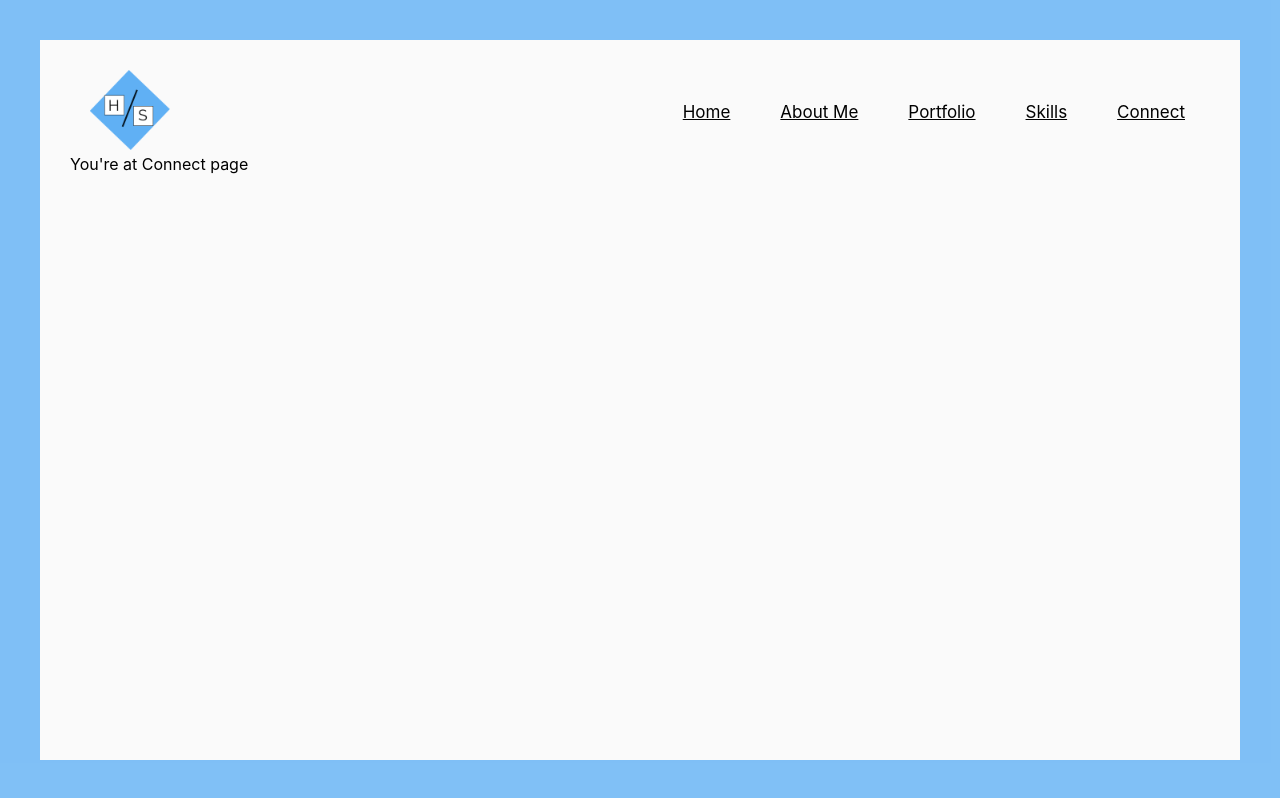
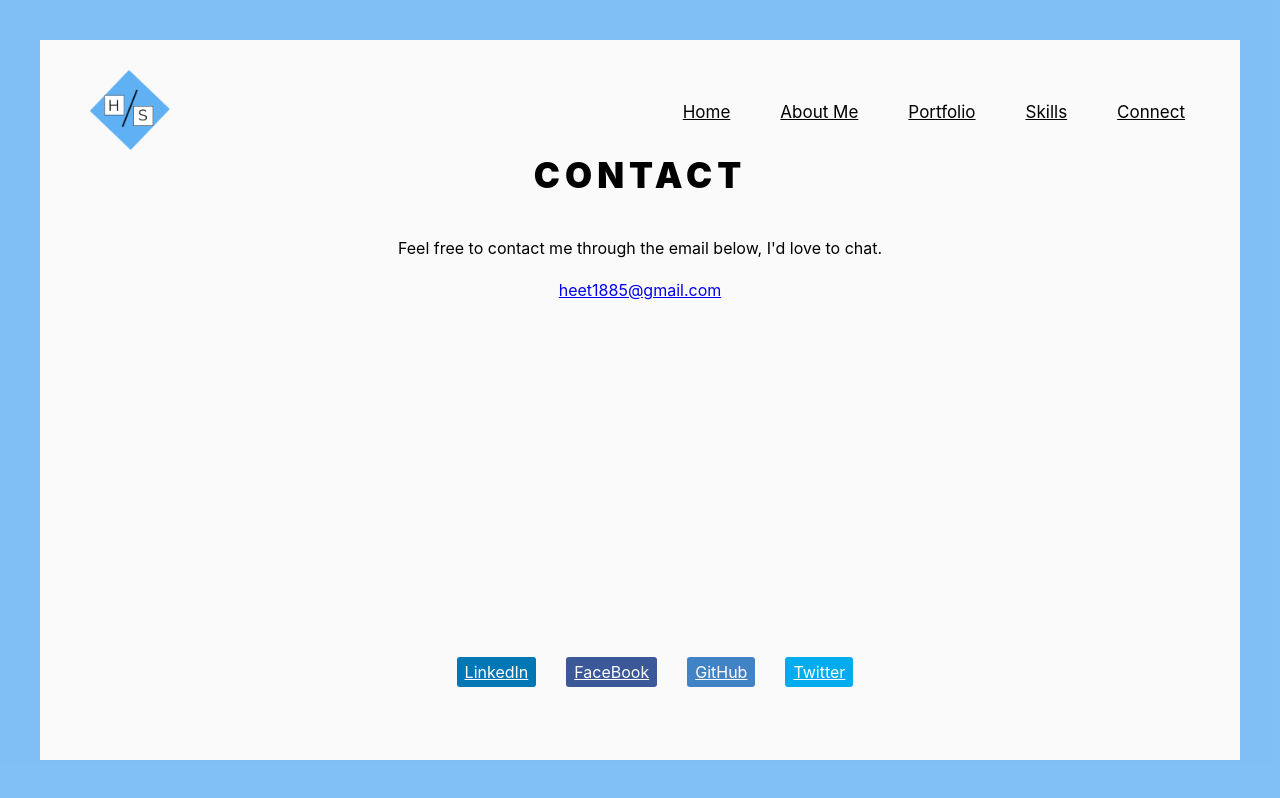
Before and after one commit to Heet1996/my-profile, a React app: page /connect in a window 1280 px wide. Built offline with nearby package versions, Linux system fonts and the light colour scheme.

Commit message:
Connect page added

```diff
--- a/src/components/About/About.js
+++ b/src/components/About/About.js
@@ -6,14 +6,14 @@ let About=(props)=>(
             <div className="about-section">
                 <div className="about-section__desc">
                 <p>Hi, I'm Heet Shah.</p>
-                <p>I'm a Freelance JavaScript Developer and formerly a Automation Test Engineer at Barclays and was a Full Stack Web Developer at Ascent Future Tech.
-                I've completed my Bachelors in Computer Science from VJTI, Mumbai in 2018 and started programming during my college days.
+                <p>I'm a Freelance JavaScript Developer and formerly an Automation Test Engineer at Barclays and was a Full Stack Web Developer at Ascent Future Tech.
+                I've completed my Bachelors in Computer Science from VJTI, Mumbai in 2018 and started Web programming during my college days.
                 </p>
                 <p>
-                I'm passionate about learning the latest and greatest technologies whether that's the front-end or back-end
+                I'm passionate about learning the latest and greatest technologies, whether that's the front-end or back-end.
                 </p>
                 <p>
-                 I also enjoy watching Sitcom  TV series and FREINDS my all time favourite. Please contact me if you would like to work on a project together, or just want to chat
+                 I also enjoy watching Sitcom  TV series and "The Office" is my all time favorite. Please <a href="/connect" style={{textTransform:"uppercase"}}>contact me</a> if you would like to work on a project together, or just want to chat
                 </p>
                 </div>
             </div>
--- a/src/components/About/About.scss
+++ b/src/components/About/About.scss
@@ -7,19 +7,24 @@
     top:50%;
     left: 50%;
     transform: translate(-50%,-50%);
-    margin-top: 3rem;
+
 
     &-section
     {
         max-width: 45rem;
         font-size: 2rem;
         align-self: center;
+        &__desc
+        {
+            margin-top:5rem;
+             &>p
+             {
 
-        &__desc>p
-        {
-           margin-block-end:20px;
-           text-align: justify;
+                    margin-block-end:20px;
+                    text-align: justify;
+            }
+        }
 
-        }
+
     }
 }
--- a/src/components/Connect/Connect.js
+++ b/src/components/Connect/Connect.js
@@ -1,5 +1,38 @@
 import React from 'react';
+import "./Connect.scss";
+let Connect=(props)=>(
+<div className="connect">
 
-let Connect=(props)=>(<div>You're at Connect page</div>);
+                <div className="connect-area">
+                    <h3 className="connect-h3">CONTACT</h3>
+                    <h4 className="connect-h4">Feel free to contact me through the email below, I'd love to chat.</h4>
+                    <a href="mailto:heet1885@gmail.com" class="email">heet1885@gmail.com</a>
+                </div>
+
+                <ul className="connect-footer">
+                <li>
+                <a href="https://www.linkedin.com/in/heet1996" target="_blank" rel="noopener noreferrer" className="linkedin">
+                    LinkedIn
+                </a>
+                </li>
+                <li>
+                <a href="https://www.facebook.com/heetshah1996" target="_blank" rel="noopener noreferrer" className="facebook">
+                    FaceBook
+                </a>
+                </li>
+                <li>
+                <a href="https://github.com/Heet1996" target="_blank" rel="noopener noreferrer" className="github">
+                    GitHub
+                </a>
+                </li>
+                <li>
+                <a href="https://twitter.com/heet907" target="_blank" rel="noopener noreferrer" className="twitter">
+                    Twitter
+                </a>
+                </li>
+                </ul>
+
+
+</div>);
 
 export default Connect;
--- a/src/components/Connect/Connect.scss
+++ b/src/components/Connect/Connect.scss
@@ -0,0 +1,73 @@
+.connect
+{
+    display: flex;
+    flex-direction: column;
+    justify-content: space-between;
+    width: 100%;
+    height: 80%;
+    &-h3
+    {
+        font-size: 3.5rem;
+        margin-bottom: 4rem;
+        text-transform: uppercase;
+        font-weight: 900;
+        letter-spacing: 5px;
+
+    }
+    &-h4
+    {
+        margin-bottom: 2rem;
+        font-weight: 400;
+        line-height: 1.5;
+    }
+    &-area
+    {
+        width: inherit;
+        text-align: center;
+    }
+    &-footer
+    {
+        display: flex;
+        justify-content: center;
+        list-style: none;
+        & li
+        {
+            display: list-item;
+            margin-left: 3rem;
+        }
+    }
+
+}
+.twitter
+{
+    color: rgb(255, 255, 255);
+    background-color: rgb(0, 172, 237);
+    padding: 5px 8px;
+    border-radius: 3px;
+    transition: all 0.3s ease 0s;
+}
+.github
+{
+    color: rgb(255, 255, 255);
+    background-color: rgb(65, 131, 196);
+    padding: 5px 8px;
+    border-radius: 3px;
+    transition: all 0.3s ease 0s;
+}
+.facebook
+{
+    color: rgb(255, 255, 255);
+    background-color: rgb(59, 89, 152);
+    padding: 5px 8px;
+    border-radius: 3px;
+    transition: all 0.3s ease 0s;
+}
+.linkedin
+{
+    background-color: #0077B5;
+    padding: 5px 8px;
+    border-radius: 3px;
+    transition: all 0.3s ease 0s;
+    color: rgb(255, 255, 255);
+
+}
--- a/src/components/Portfolio/Portfolio.js
+++ b/src/components/Portfolio/Portfolio.js
@@ -10,7 +10,7 @@ const topics = [
         {
           name: 'Burger Builder',
           id: 'burger-builder',
-          description: "A react-redux application where you can order your customize builder",
+          description: "Order your customize burger",
           technology:["React","React-Redux","Axios"],
           code: 'https://github.com/Heet1996/BurgerBuilder',
           link:'https://react-burgerbuilder-a3bac.web.app/'
@@ -103,19 +103,20 @@ let Portfolio=(props)=>{
     return project['projects']
                 .map((el)=>{
                   return (<div className="flip-card" key={el.id}>
-                            <div className="flip-card-inner">
+
                                 <div className="flip-card-front">
-                                    <h3>{el.name}</h3>
-                                    <p>{el.description}</p>
+                                    <h3 className="card-title">{el.name}</h3>
+                                    <p className="card-description">{el.description}</p>
                                     <p>
-                                      {el.technology.map((item)=>item+', ')}
+                                      {el.technology.map((item)=><span>{item+', '}</span>)}
                                     </p>
-                                </div>
-                                <div className="flip-card-back">
+                                    <div className="flip-card-btnDiv">
                                     <a href={el.code} target="_blank">Code</a>
                                     <a href={el.url} target="_blank">View Site</a>
+                                    </div>
                                 </div>
-                            </div>
+
+
                           </div>)
                 })
   }
--- a/src/components/Portfolio/Portfolio.scss
+++ b/src/components/Portfolio/Portfolio.scss
@@ -27,7 +27,7 @@
         &:hover
         {
             color:white;
-            background-color:rgba(15, 118, 214, 0.993);
+            background-color:dodgerblue;
         }
     }
     &__link
@@ -48,49 +48,32 @@
 }
 .flip-card {
     background-color: transparent;
-    width: 300px;
-    height: 200px;
-    border: 1px solid #f1f1f1;
-    perspective: 1000px; /* Remove this if you don't want the 3D effect */
-    &-inner
+    width: 400px;
+    height: 300px;
+    position: relative;
+    text-align: center;
+    box-shadow: 0 1px 3px rgba(0,0,0,0.06), 0 1px 2px rgba(0,0,0,0.12);
+
+    &-front
     {
-        position: relative;
+        position: absolute;
+        padding: 2.5rem;
         width: 100%;
         height: 100%;
-        text-align: center;
-        transition: transform 0.8s;
-        transform-style: preserve-3d;
-
-    }
-    &:hover &-inner
-    {
-        transform: rotateY(180deg);
-    }
-    &-front,&-back
-    {
-        position: absolute;
-        width: 100%;
-        height: 100%;
-        -webkit-backface-visibility: hidden; /* Safari */
-        backface-visibility: hidden;
-    }
-    &-front {
-        background: linear-gradient(to right, #1c92d2, #f2f8fe);
+        border: 1px solid black;
+        border-radius: 5px;
+        background: whitesmoke;
         color: black;
         display: flex;
         flex-direction: column;
-        justify-content: space-evenly;
-      }
+        justify-content: space-between;
+    }
+    &-btnDiv
+    {
+        display: flex;
+        justify-content: space-between;
+    }
 
-      /* Style the back side */
-      &-back {
-        background-color: dodgerblue;
-        color: white;
-        transform: rotateY(180deg);
-        display: flex;
-        justify-content: space-evenly;
-        align-items: center;
-      }
   }
   .active
   {
--- a/src/components/Skills/Skills.scss
+++ b/src/components/Skills/Skills.scss
@@ -2,9 +2,10 @@
 {
     display: flex;
     flex-direction: column;
-    justify-content: center;
+    justify-content: space-evenly;
     align-items: center;
     width: 100%;
+    height: 80%;
     & a,& a:active,& a:visited
     {
 
--- a/src/index.scss
+++ b/src/index.scss
@@ -39,12 +39,15 @@ ORDER: Base + typography > general layout + grid > page layout > components
 {
   --background-container: rgba(96, 176, 244,0.8);
   font-size:62.5%;
+  @include respond(phone){    //width<900
+    font-size:45%;          //1 rem =8px  viz. 50%
+ }
+  @include respond(tab-port){    //width<900
+    font-size:50%;          //1 rem =8px  viz. 50%
+ }
   @include respond(tab-land){   //width<1200
     font-size:56.25%;          //1 rem=9px viz. 9/16
  }
- @include respond(tab-port){    //width<900
-      font-size:50%;          //1 rem =8px  viz. 50%
-   }
    @include respond(desk){
       font-size:75%;          //1 rem = 12px viz. 12/16
    }
```
